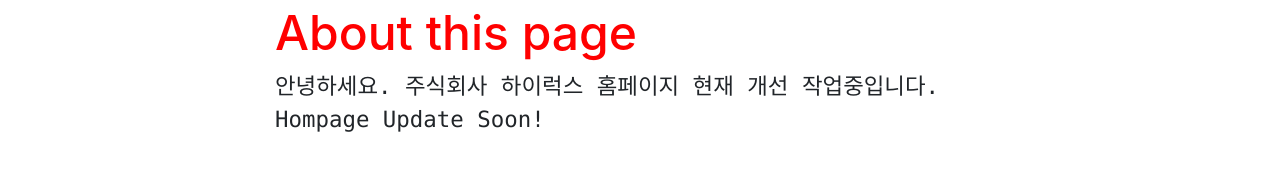
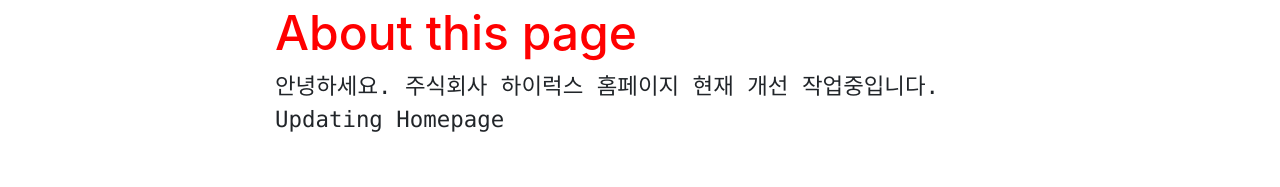
Before and after one commit to marinamild/prj2, a website with bundled scripts: page index.html in a window 1280 px wide. Shown: the part 504-691 px from the top of the page. Built offline with nearby package versions, Linux system fonts and the light colour scheme.

Commit message:
Update index.html

```diff
--- a/index.html
+++ b/index.html
@@ -56,7 +56,7 @@
         <div class="col-lg-8 mx-auto">
           <h2 style="font-size: 3rem;color: red;">About this page</h2>
           <pre class="lead" style="font-size: 1.4rem;font-weight: 500;">안녕하세요. 주식회사 하이럭스 홈페이지 현재 개선 작업중입니다.
-Hompage Update Soon!</pre>
+Updating Homepage</pre>
           <!--
           <ul>
             <li>Clickable nav links that smooth scroll to page sections</li>
```
